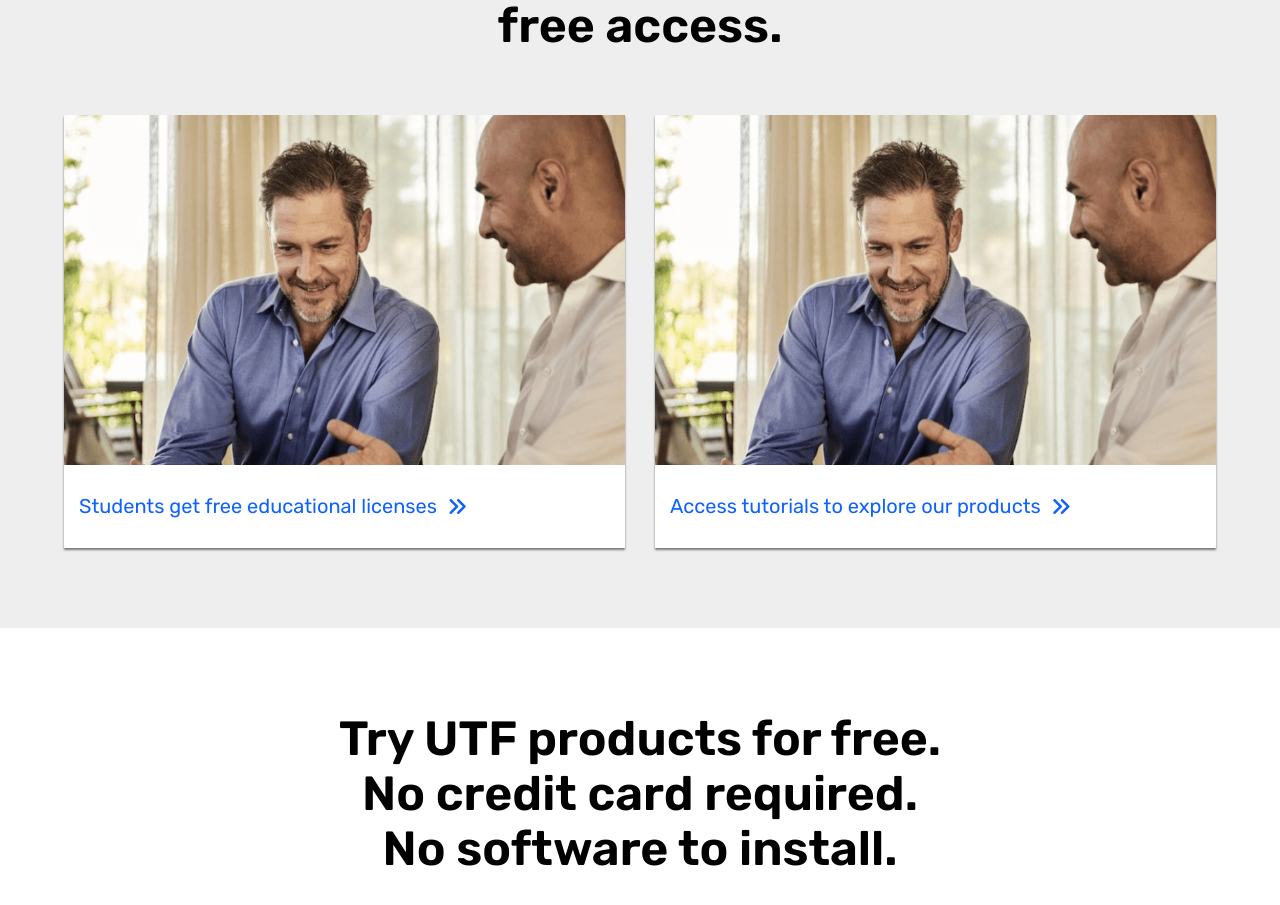
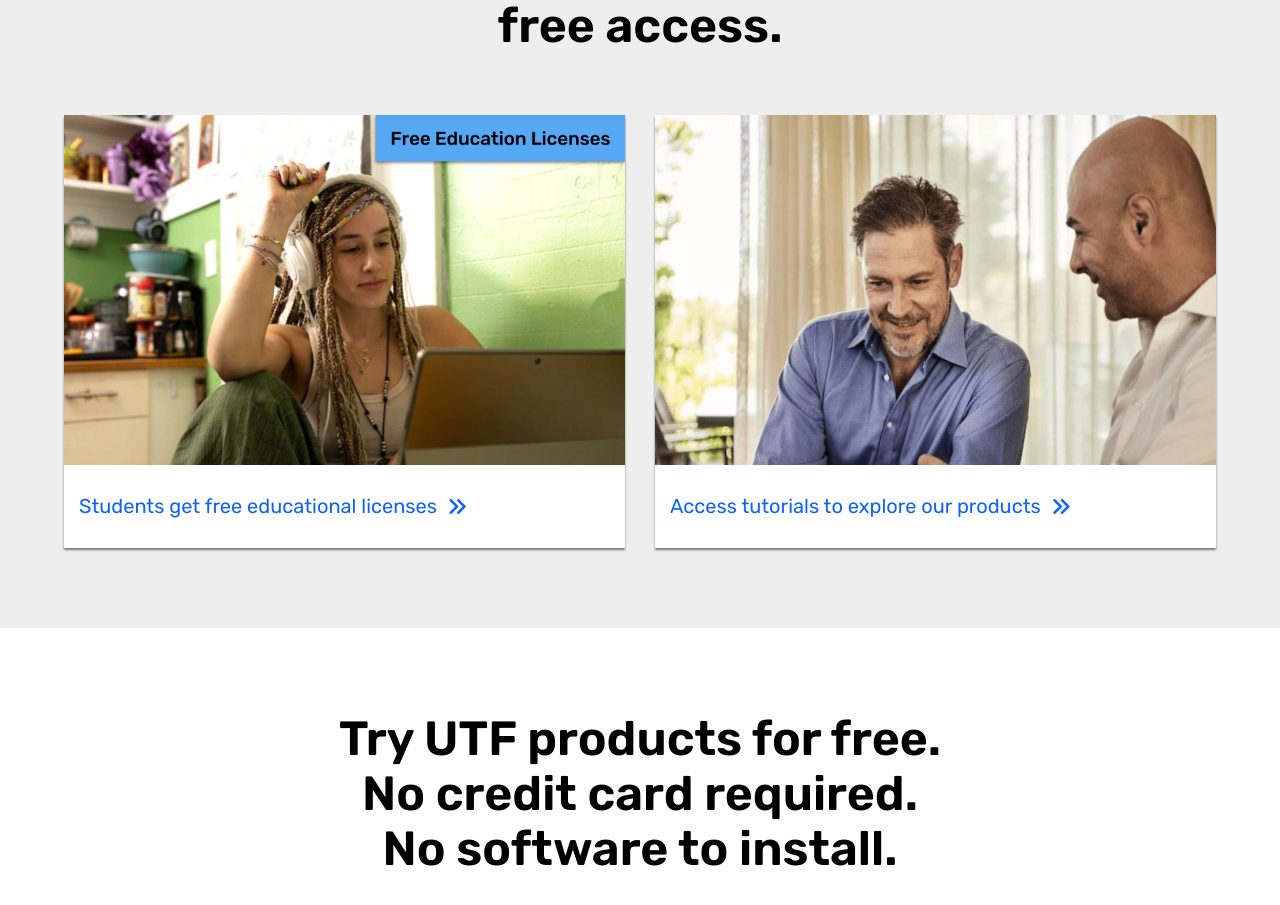
Before and after one commit to fconiglione/utf_website, a React (Create React App) app: page / in a window 1280 px wide. Shown: the part 2307-3212 px from the top of the page. Built offline with nearby package versions, Linux system fonts and the light colour scheme.

Commit message:
added free education licenses img to homepage

```diff
--- a/src/pages/Home.js
+++ b/src/pages/Home.js
@@ -5,6 +5,7 @@ import BenefitsImg1 from '../assets/benefits-img-1.png';
 import BenefitsImg2 from '../assets/benefits-img-2.png';
 import BenefitsImg3 from '../assets/benefits-img-3.png';
 import BenefitsImg4 from '../assets/benefits-img-4.png';
+import FreeEducationLicenses from '../assets/free-education-licenses-img.png';
 import MastheadPreview from '../assets/laptop-phone-tablet-saturn-crm-preview.jpg';
 import "../styles/home.css";
 
@@ -132,7 +133,7 @@ function Home() {
                 <div className="free-access-container">
                     <div>
                         <a href="#">
-                            <img src={Placeholder} alt=""/>
+                            <img src={FreeEducationLicenses} alt="A female student works on her laptop while wearing headphones."/>
                         </a>
                         <a href="#">Students get free educational licenses <i className="fa-solid fa-angles-right"></i></a>
                     </div>
--- a/src/styles/home.css
+++ b/src/styles/home.css
@@ -249,6 +249,7 @@
     height: 350px;
     width: 100%;
     object-fit: cover;
+    object-position: top right;
 }
 
 /* Homepage (landing) */
```
Also changed, not shown: src/assets/free-education-licenses-img.png (added).
